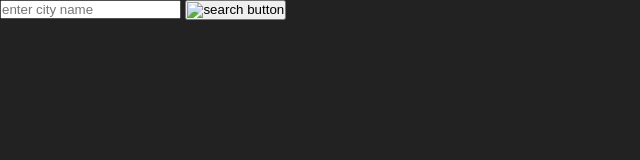
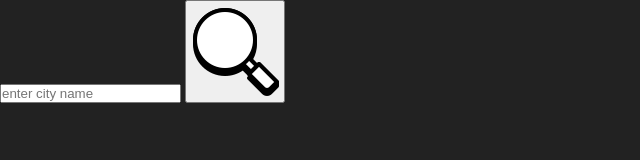
Before and after one commit to Saroyann/javascript-weather-app, a plain HTML site: page index.html in a window 1280 px wide. Shown: the whole page, without its empty margins (0-640 px from the left). Drawn offline with Linux system fonts and the light colour scheme.

Commit message:
initial commit

```diff
--- a/index.html
+++ b/index.html
@@ -12,7 +12,7 @@
         <div class="search">
             <input type="text" placeholder="enter city name" spellcheck="false">
 
-            <button><img src="" alt="search button"></button>
+            <button><img src="https://github.com/Saroyann/javascript-weather-app/blob/master/img/search.png?raw=true" alt="search button"></button>
         </div>
     </div>
 
```
